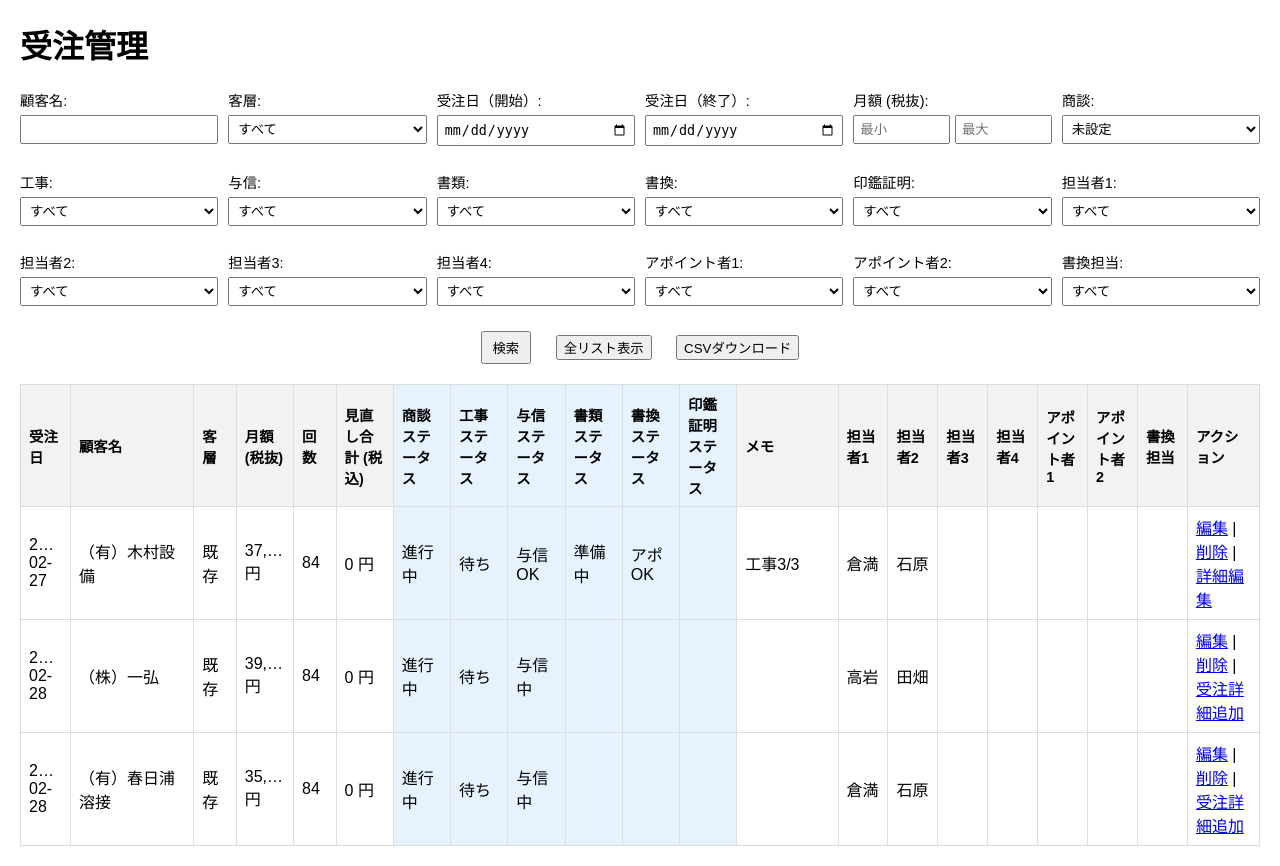
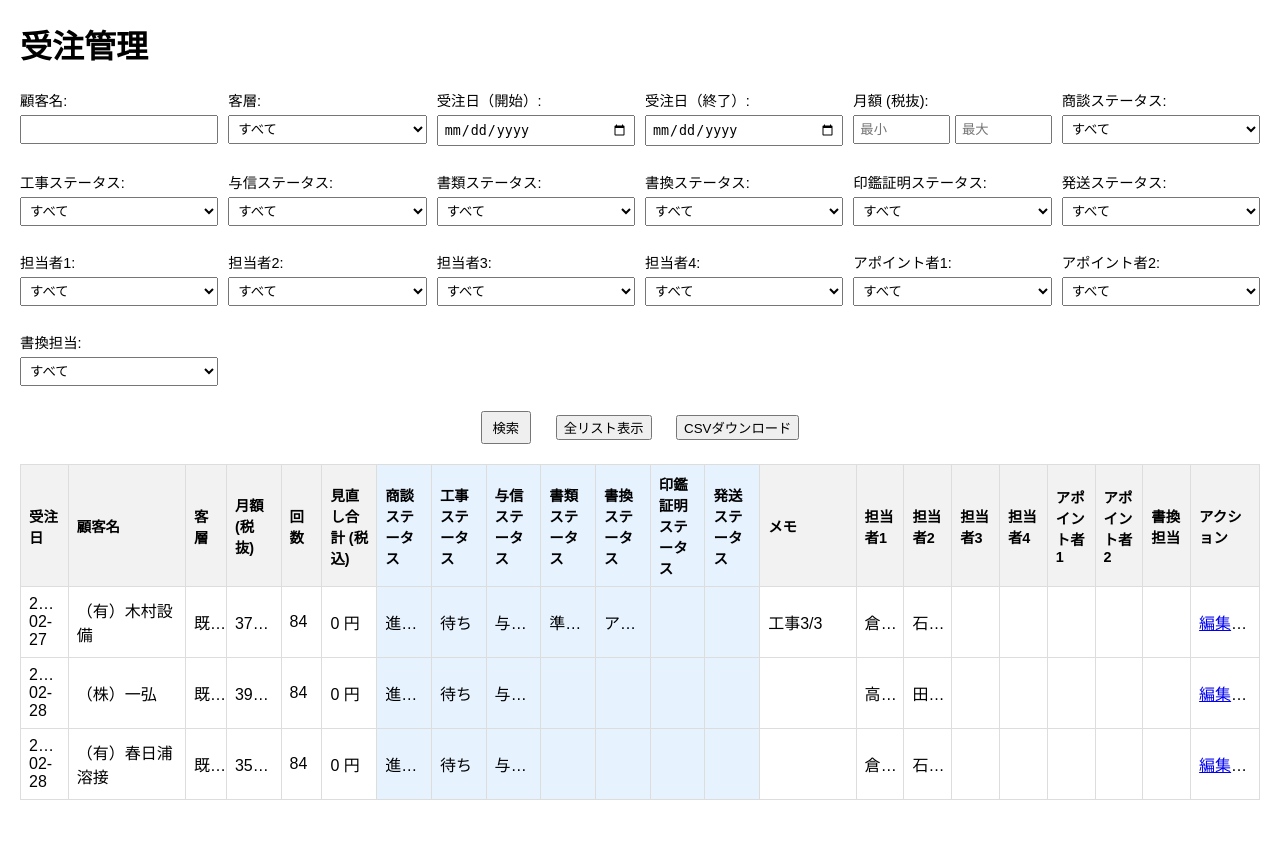
Before and after one commit to FURU-NTS/my-xampp-project, a PHP site: page /orders_list.php in a window 1280 px wide. Shown: the part 68-934 px from the top of the page. After the commit the page ends 868 px from the top, so only its background shows below. Run offline with PHP 8.4, Linux system fonts and the light colour scheme; data comes from the database, SQL or seed files in the repository.

Commit message:
Add files via upload

```diff
--- a/orders_list.php
+++ b/orders_list.php
@@ -6,7 +6,7 @@ include_once 'header.php';
 
 try {
     $conn = getDBConnection();
-    $employees_stmt = $conn->query("SELECT employee_id, full_name FROM employees");
+    $employees_stmt = $conn->query("SELECT employee_id, full_name, department FROM employees ORDER BY department, full_name");
     $employees = $employees_stmt->fetchAll();
 
     $export_csv = isset($_GET['export_csv']) && $_GET['export_csv'] === '1';
@@ -21,6 +21,7 @@ try {
     $search_document_status = $_GET['document_status'] ?? '';
     $search_rewrite_status = $_GET['rewrite_status'] ?? '';
     $search_seal_status = $_GET['seal_status'] ?? '';
+    $search_shipping_status = $_GET['shipping_status'] ?? '';
     $search_sales_rep_1 = $_GET['sales_rep_1'] ?? '';
     $search_sales_rep_2 = $_GET['sales_rep_2'] ?? '';
     $search_sales_rep_3 = $_GET['sales_rep_3'] ?? '';
@@ -94,6 +95,10 @@ try {
         $query .= " AND o.seal_certificate_status = ?";
         $params[] = $search_seal_status;
     }
+    if ($search_shipping_status) {
+        $query .= " AND o.shipping_status = ?";
+        $params[] = $search_shipping_status;
+    }
     if ($search_sales_rep_1) {
         $query .= " AND o.sales_rep_id = ?";
         $params[] = $search_sales_rep_1;
@@ -145,7 +150,7 @@ try {
         $headers = [
             '受注日', '顧客名', '客層', '月額 (税抜)', '回数', '見直し合計 (税込)', '商談ステータス',
             '工事ステータス', '与信ステータス', '書類ステータス', '書換ステータス', '印鑑証明ステータス',
-            'メモ', '担当者1', '担当者2', '担当者3', '担当者4', 'アポイント者1', 'アポイント者2', '書換担当'
+            '発送ステータス', 'メモ', '担当者1', '担当者2', '担当者3', '担当者4', 'アポイント者1', 'アポイント者2', '書換担当'
         ];
         fputcsv($output, $headers);
 
@@ -163,6 +168,7 @@ try {
                 $row['document_status'] ?? '',
                 $row['rewrite_status'] ?? '',
                 $row['seal_certificate_status'] ?? '',
+                $row['shipping_status'] ?? '',
                 $row['memo'] ?? '',
                 $row['sales_rep_1'] ?? '',
                 $row['sales_rep_2'] ?? '',
@@ -220,25 +226,38 @@ try {
             border-collapse: collapse;
             table-layout: fixed;
         }
-        th, td {
+        th {
             border: 1px solid #ddd;
             padding: 8px;
             text-align: left;
-            white-space: normal;
+            white-space: normal; /* タイトル折り返し */
+            overflow: hidden;
+            text-overflow: ellipsis;
+            background-color: #f2f2f2;
+            font-size: 0.9em;
+        }
+        td {
+            border: 1px solid #ddd;
+            padding: 8px;
+            text-align: left;
+            white-space: nowrap; /* デフォルトは折り返さない */
             overflow: hidden;
             text-overflow: ellipsis;
         }
-        th {
-            background-color: #f2f2f2;
-            font-size: 0.9em;
+        /* 受注日、顧客名、メモのデータだけ折り返し */
+        td:nth-child(1), /* 受注日 */
+        td:nth-child(2), /* 顧客名 */
+        td:nth-child(14) { /* メモ */
+            white-space: normal;
         }
-        /* ステータス列に背景色を復元 */
+        /* ステータス列に背景色 */
         th:nth-child(7), td:nth-child(7), /* 商談ステータス */
         th:nth-child(8), td:nth-child(8), /* 工事ステータス */
         th:nth-child(9), td:nth-child(9), /* 与信ステータス */
         th:nth-child(10), td:nth-child(10), /* 書類ステータス */
         th:nth-child(11), td:nth-child(11), /* 書換ステータス */
-        th:nth-child(12), td:nth-child(12) { /* 印鑑証明ステータス */
+        th:nth-child(12), td:nth-child(12), /* 印鑑証明ステータス */
+        th:nth-child(13), td:nth-child(13) { /* 発送ステータス */
             background-color: #e6f3ff; /* 薄い青 */
         }
         th:nth-child(1), td:nth-child(1) { width: 5%; }
@@ -253,15 +272,16 @@ try {
         th:nth-child(10), td:nth-child(10) { width: 6%; }
         th:nth-child(11), td:nth-child(11) { width: 6%; }
         th:nth-child(12), td:nth-child(12) { width: 6%; }
-        th:nth-child(13), td:nth-child(13) { width: 12%; }
-        th:nth-child(14), td:nth-child(14) { width: 5%; }
+        th:nth-child(13), td:nth-child(13) { width: 6%; }
+        th:nth-child(14), td:nth-child(14) { width: 12%; }
         th:nth-child(15), td:nth-child(15) { width: 5%; }
         th:nth-child(16), td:nth-child(16) { width: 5%; }
         th:nth-child(17), td:nth-child(17) { width: 5%; }
         th:nth-child(18), td:nth-child(18) { width: 5%; }
         th:nth-child(19), td:nth-child(19) { width: 5%; }
         th:nth-child(20), td:nth-child(20) { width: 5%; }
-        th:nth-child(21), td:nth-child(21) { width: 8%; }
+        th:nth-child(21), td:nth-child(21) { width: 5%; }
+        th:nth-child(22), td:nth-child(22) { width: 8%; }
         .success { color: green; }
         .error { color: red; }
     </style>
@@ -306,10 +326,10 @@ try {
         </div>
     </div>
     <div class="form-group">
-        <label for="negotiation_status">商談:</label>
+        <label for="negotiation_status">商談ステータス:</label>
         <select id="negotiation_status" name="negotiation_status" onkeydown="preventEnterSubmit(event)">
             <option value="">すべて</option>
-            <option value="" <?php echo $search_negotiation_status === '' ? 'selected' : ''; ?>>未設定</option>
+            <option value="未設定" <?php echo $search_negotiation_status === '未設定' ? 'selected' : ''; ?>>未設定</option>
             <option value="進行中" <?php echo $search_negotiation_status === '進行中' ? 'selected' : ''; ?>>進行中</option>
             <option value="与信怪しい" <?php echo $search_negotiation_status === '与信怪しい' ? 'selected' : ''; ?>>与信怪しい</option>
             <option value="工事前再説" <?php echo $search_negotiation_status === '工事前再説' ? 'selected' : ''; ?>>工事前再説</option>
@@ -317,10 +337,12 @@ try {
             <option value="工事前キャンセル" <?php echo $search_negotiation_status === '工事前キャンセル' ? 'selected' : ''; ?>>工事前キャンセル</option>
             <option value="工事後キャンセル" <?php echo $search_negotiation_status === '工事後キャンセル' ? 'selected' : ''; ?>>工事後キャンセル</option>
             <option value="書換完了" <?php echo $search_negotiation_status === '書換完了' ? 'selected' : ''; ?>>書換完了</option>
+            <option value="承認完了" <?php echo $search_negotiation_status === '承認完了' ? 'selected' : ''; ?>>承認完了</option>
+            <option value="承認後キャンセル" <?php echo $search_negotiation_status === '承認後キャンセル' ? 'selected' : ''; ?>>承認後キャンセル</option>
         </select>
     </div>
     <div class="form-group">
-        <label for="construction_status">工事:</label>
+        <label for="construction_status">工事ステータス:</label>
         <select id="construction_status" name="construction_status" onkeydown="preventEnterSubmit(event)">
             <option value="">すべて</option>
             <option value="待ち" <?php echo $search_construction_status === '待ち' ? 'selected' : ''; ?>>待ち</option>
@@ -331,7 +353,7 @@ try {
         </select>
     </div>
     <div class="form-group">
-        <label for="credit_status">与信:</label>
+        <label for="credit_status">与信ステータス:</label>
         <select id="credit_status" name="credit_status" onkeydown="preventEnterSubmit(event)">
             <option value="">すべて</option>
             <option value="待ち" <?php echo $search_credit_status === '待ち' ? 'selected' : ''; ?>>待ち</option>
@@ -342,7 +364,7 @@ try {
         </select>
     </div>
     <div class="form-group">
-        <label for="document_status">書類:</label>
+        <label for="document_status">書類ステータス:</label>
         <select id="document_status" name="document_status" onkeydown="preventEnterSubmit(event)">
             <option value="">すべて</option>
             <option value="待ち" <?php echo $search_document_status === '待ち' ? 'selected' : ''; ?>>待ち</option>
@@ -353,7 +375,7 @@ try {
         </select>
     </div>
     <div class="form-group">
-        <label for="rewrite_status">書換:</label>
+        <label for="rewrite_status">書換ステータス:</label>
         <select id="rewrite_status" name="rewrite_status" onkeydown="preventEnterSubmit(event)">
             <option value="">すべて</option>
             <option value="待ち" <?php echo $search_rewrite_status === '待ち' ? 'selected' : ''; ?>>待ち</option>
@@ -364,7 +386,7 @@ try {
         </select>
     </div>
     <div class="form-group">
-        <label for="seal_status">印鑑証明:</label>
+        <label for="seal_status">印鑑証明ステータス:</label>
         <select id="seal_status" name="seal_status" onkeydown="preventEnterSubmit(event)">
             <option value="">すべて</option>
             <option value="不要" <?php echo $search_seal_status === '不要' ? 'selected' : ''; ?>>不要</option>
@@ -374,12 +396,21 @@ try {
         </select>
     </div>
     <div class="form-group">
+        <label for="shipping_status">発送ステータス:</label>
+        <select id="shipping_status" name="shipping_status" onkeydown="preventEnterSubmit(event)">
+            <option value="" <?php echo $search_shipping_status === '' ? 'selected' : ''; ?>>すべて</option>
+            <option value="準備中" <?php echo $search_shipping_status === '準備中' ? 'selected' : ''; ?>>準備中</option>
+            <option value="発送済" <?php echo $search_shipping_status === '発送済' ? 'selected' : ''; ?>>発送済</option>
+        </select>
+    </div>
+    <div class="form-group">
         <label for="sales_rep_1">担当者1:</label>
         <select id="sales_rep_1" name="sales_rep_1" onkeydown="preventEnterSubmit(event)">
             <option value="">すべて</option>
             <?php foreach ($employees as $emp) {
                 $selected = $search_sales_rep_1 == $emp['employee_id'] ? 'selected' : '';
-                echo "<option value='" . htmlspecialchars($emp['employee_id']) . "' $selected>" . htmlspecialchars($emp['full_name']) . "</option>";
+                $display_name = htmlspecialchars($emp['department'] . "/" . $emp['full_name']);
+                echo "<option value='" . htmlspecialchars($emp['employee_id']) . "' $selected>$display_name</option>";
             } ?>
         </select>
     </div>
@@ -389,7 +420,8 @@ try {
             <option value="">すべて</option>
             <?php foreach ($employees as $emp) {
                 $selected = $search_sales_rep_2 == $emp['employee_id'] ? 'selected' : '';
-                echo "<option value='" . htmlspecialchars($emp['employee_id']) . "' $selected>" . htmlspecialchars($emp['full_name']) . "</option>";
+                $display_name = htmlspecialchars($emp['department'] . "/" . $emp['full_name']);
+                echo "<option value='" . htmlspecialchars($emp['employee_id']) . "' $selected>$display_name</option>";
             } ?>
         </select>
     </div>
@@ -399,7 +431,8 @@ try {
             <option value="">すべて</option>
             <?php foreach ($employees as $emp) {
                 $selected = $search_sales_rep_3 == $emp['employee_id'] ? 'selected' : '';
-                echo "<option value='" . htmlspecialchars($emp['employee_id']) . "' $selected>" . htmlspecialchars($emp['full_name']) . "</option>";
+                $display_name = htmlspecialchars($emp['department'] . "/" . $emp['full_name']);
+                echo "<option value='" . htmlspecialchars($emp['employee_id']) . "' $selected>$display_name</option>";
             } ?>
         </select>
     </div>
@@ -409,7 +442,8 @@ try {
             <option value="">すべて</option>
             <?php foreach ($employees as $emp) {
                 $selected = $search_sales_rep_4 == $emp['employee_id'] ? 'selected' : '';
-                echo "<option value='" . htmlspecialchars($emp['employee_id']) . "' $selected>" . htmlspecialchars($emp['full_name']) . "</option>";
+                $display_name = htmlspecialchars($emp['department'] . "/" . $emp['full_name']);
+                echo "<option value='" . htmlspecialchars($emp['employee_id']) . "' $selected>$display_name</option>";
             } ?>
         </select>
     </div>
@@ -419,7 +453,8 @@ try {
             <option value="">すべて</option>
             <?php foreach ($employees as $emp) {
                 $selected = $search_appointment_1 == $emp['employee_id'] ? 'selected' : '';
-                echo "<option value='" . htmlspecialchars($emp['employee_id']) . "' $selected>" . htmlspecialchars($emp['full_name']) . "</option>";
+                $display_name = htmlspecialchars($emp['department'] . "/" . $emp['full_name']);
+                echo "<option value='" . htmlspecialchars($emp['employee_id']) . "' $selected>$display_name</option>";
             } ?>
         </select>
     </div>
@@ -429,7 +464,8 @@ try {
             <option value="">すべて</option>
             <?php foreach ($employees as $emp) {
                 $selected = $search_appointment_2 == $emp['employee_id'] ? 'selected' : '';
-                echo "<option value='" . htmlspecialchars($emp['employee_id']) . "' $selected>" . htmlspecialchars($emp['full_name']) . "</option>";
+                $display_name = htmlspecialchars($emp['department'] . "/" . $emp['full_name']);
+                echo "<option value='" . htmlspecialchars($emp['employee_id']) . "' $selected>$display_name</option>";
             } ?>
         </select>
     </div>
@@ -439,7 +475,8 @@ try {
             <option value="">すべて</option>
             <?php foreach ($employees as $emp) {
                 $selected = $search_rewriting_person == $emp['employee_id'] ? 'selected' : '';
-                echo "<option value='" . htmlspecialchars($emp['employee_id']) . "' $selected>" . htmlspecialchars($emp['full_name']) . "</option>";
+                $display_name = htmlspecialchars($emp['department'] . "/" . $emp['full_name']);
+                echo "<option value='" . htmlspecialchars($emp['employee_id']) . "' $selected>$display_name</option>";
             } ?>
         </select>
     </div>
@@ -481,6 +518,7 @@ function exportCSV() {
         <th>書類ステータス</th>
         <th>書換ステータス</th>
         <th>印鑑証明ステータス</th>
+        <th>発送ステータス</th>
         <th>メモ</th>
         <th>担当者1</th>
         <th>担当者2</th>
@@ -507,6 +545,7 @@ function exportCSV() {
             echo "<td>" . htmlspecialchars($row['document_status'] ?? '') . "</td>";
             echo "<td>" . htmlspecialchars($row['rewrite_status'] ?? '') . "</td>";
             echo "<td>" . htmlspecialchars($row['seal_certificate_status'] ?? '') . "</td>";
+            echo "<td>" . htmlspecialchars($row['shipping_status'] ?? '') . "</td>";
             echo "<td>" . htmlspecialchars($row['memo'] ?? '') . "</td>";
             echo "<td>" . htmlspecialchars($row['sales_rep_1'] ?? '') . "</td>";
             echo "<td>" . htmlspecialchars($row['sales_rep_2'] ?? '') . "</td>";
@@ -527,7 +566,7 @@ function exportCSV() {
             echo "</tr>";
         }
     } else {
-        echo "<tr><td colspan='21'>データが見つかりません。</td></tr>";
+        echo "<tr><td colspan='22'>データが見つかりません。</td></tr>";
     }
     ?>
 </table>
```
